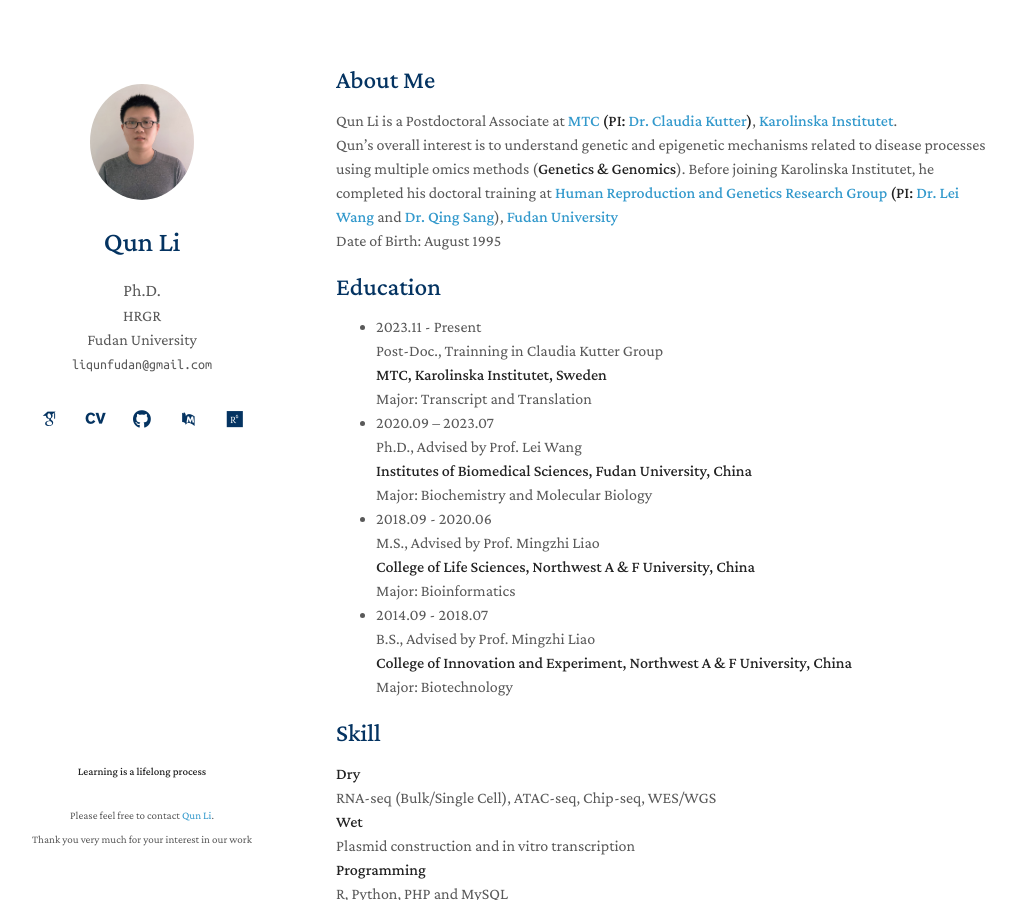
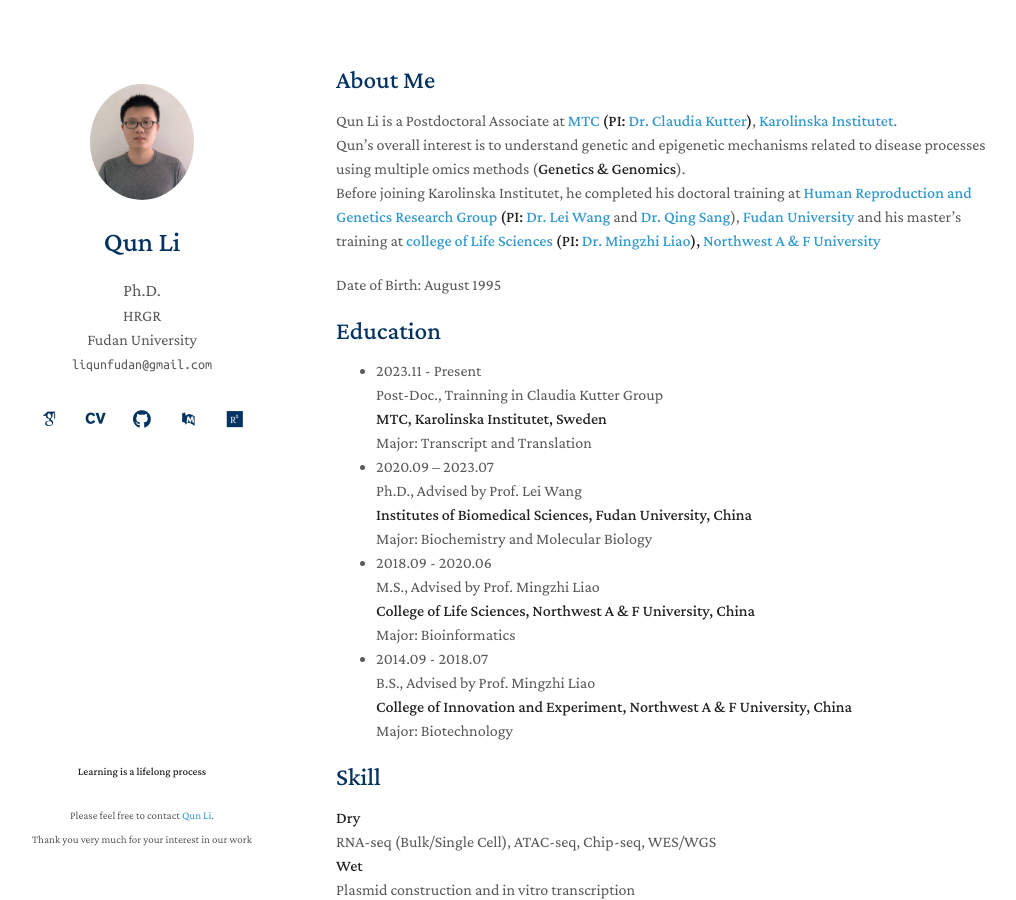
Before and after one commit to liqunbio/liqunbio.github.io, a Jekyll site: the page built from index.md, in a window 1280 px wide and 900 px high. Shown: the whole window, without its empty margins (134-1150 px from the left). Built offline with Jekyll 4.4.1, drawn with Linux system fonts in a browser that asks for light colours; some web fonts are replaced; comment, search, counter and statistics services are not loaded; our own code applies the rules of GitHub Pages for plain Markdown files.

Commit message:
Update index.md

```diff
--- a/index.md
+++ b/index.md
@@ -5,8 +5,9 @@ layout: homepage
 ## About Me
 
 Qun Li is a Postdoctoral Associate at **[MTC](https://ki.se/mtc) (PI: [Dr. Claudia Kutter](https://www.scilifelab.se/researchers/claudia-kutter/))**, **[Karolinska Institutet](https://ki.se/)**. <br>
-Qun's overall interest is to understand genetic and epigenetic mechanisms related to disease processes using multiple omics methods (**Genetics & Genomics**).
-Before joining Karolinska Institutet, he completed his doctoral training at **[Human Reproduction and Genetics Research Group](https://reprod-genet.fudan.edu.cn/) (PI: [Dr. Lei Wang](https://reprod-genet.fudan.edu.cn/laben/c5/0f/c23194a247055/page.htm)** and **[Dr. Qing Sang](https://reprod-genet.fudan.edu.cn/laben/c5/10/c23194a247056/page.htm)**), **[Fudan University](https://www.fudan.edu.cn/)** <br>
+Qun's overall interest is to understand genetic and epigenetic mechanisms related to disease processes using multiple omics methods (**Genetics & Genomics**). <br>
+Before joining Karolinska Institutet, he completed his doctoral training at **[Human Reproduction and Genetics Research Group](https://reprod-genet.fudan.edu.cn/) (PI: [Dr. Lei Wang](https://reprod-genet.fudan.edu.cn/laben/c5/0f/c23194a247055/page.htm)** and **[Dr. Qing Sang](https://reprod-genet.fudan.edu.cn/laben/c5/10/c23194a247056/page.htm)**), **[Fudan University](https://www.fudan.edu.cn/)** and his master's training at **[college of Life Sciences](https://sm.nwafu.edu.cn/index.htm) (PI: [Dr. Mingzhi Liao](https://sm.nwafu.edu.cn/szdw/js2/389648.htm)), [Northwest A & F University](https://www.nwsuaf.edu.cn/)** <br>
+
 Date of Birth: August 1995 <br>
 
 ## Education
```
